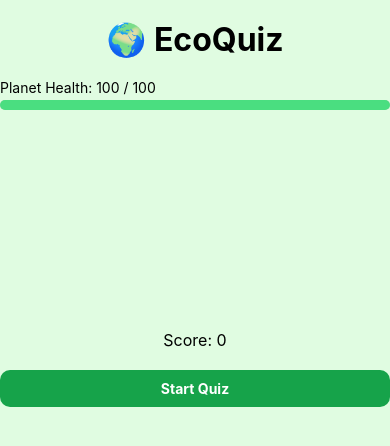
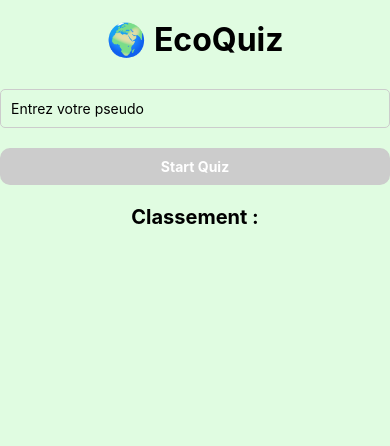
Before and after one commit to MrTanguy/hackaton-ia, a React Native app: screen /explore in a window 390 px wide. Shown: the top 446 px of the page. Built offline with nearby package versions, Linux system fonts and the light colour scheme.

Commit message:
Add ranking

```diff
--- a/App.js
+++ b/App.js
@@ -1,5 +1,6 @@
-import React, { useState } from 'react';
-import { ActivityIndicator, SafeAreaView, StyleSheet, Text, TouchableOpacity, View } from 'react-native';
+import AsyncStorage from '@react-native-async-storage/async-storage';
+import React, { useEffect, useState } from 'react';
+import { ActivityIndicator, FlatList, SafeAreaView, StyleSheet, Text, TextInput, TouchableOpacity, View } from 'react-native';
 import QuestionCard from './components/QuestionCard';
 import { fetchQuestion } from './lib/ai';
 
@@ -16,6 +17,26 @@ export default function App() {
   });
   const [loading, setLoading] = useState(false);
   const [gameOver, setGameOver] = useState(false);
+  const [pseudo, setPseudo] = useState('');
+  const [leaderboard, setLeaderboard] = useState([]);
+  const [quizStarted, setQuizStarted] = useState(false);
+
+  useEffect(() => {
+    const loadLeaderboard = async () => {
+      const storedLeaderboard = await AsyncStorage.getItem('leaderboard');
+      if (storedLeaderboard) {
+        setLeaderboard(JSON.parse(storedLeaderboard));
+      }
+    };
+    loadLeaderboard();
+  }, []);
+
+  const saveScore = async () => {
+    const newEntry = { pseudo, score: quiz.score };
+    const updatedLeaderboard = [...leaderboard, newEntry].sort((a, b) => b.score - a.score).slice(0, 10);
+    setLeaderboard(updatedLeaderboard);
+    await AsyncStorage.setItem('leaderboard', JSON.stringify(updatedLeaderboard));
+  };
 
   const loadQuestion = async () => {
     setLoading(true);
@@ -57,14 +78,53 @@ export default function App() {
     }, 1500);
   };
 
+  if (!quizStarted) {
+    return (
+      <SafeAreaView style={styles.container}>
+        <Text style={styles.title}>🌍 EcoQuiz</Text>
+        <TextInput
+          style={styles.input}
+          placeholder="Entrez votre pseudo"
+          value={pseudo}
+          onChangeText={setPseudo}
+        />
+        <TouchableOpacity
+          style={[styles.button, { backgroundColor: pseudo ? '#16a34a' : '#ccc' }]}
+          onPress={() => {
+            if (pseudo) {
+              setQuizStarted(true);
+              loadQuestion();
+            }
+          }}
+          disabled={!pseudo}>
+          <Text style={styles.buttonText}>Start Quiz</Text>
+        </TouchableOpacity>
+        <Text style={styles.leaderboardTitle}>Classement :</Text>
+        <FlatList
+          data={leaderboard}
+          keyExtractor={(item, index) => index.toString()}
+          renderItem={({ item }) => (
+            <Text style={styles.leaderboardItem}>
+              {item.pseudo}: {item.score}
+            </Text>
+          )}
+        />
+      </SafeAreaView>
+    );
+  }
+
   if (gameOver) {
     return (
       <SafeAreaView style={styles.container}>
         <Text style={styles.title}>🌍 EcoQuiz</Text>
         <Text style={styles.gameOverText}>Vous avez perdu !</Text>
         <Text style={styles.score}>Score final : {quiz.score}</Text>
-        <TouchableOpacity style={styles.button} onPress={() => {
+        <TouchableOpacity
+          style={styles.button}
+          onPress={() => {
+            saveScore();
             setGameOver(false);
+            setQuizStarted(false);
             setQuiz({
               question: '',
               options: [],
@@ -78,6 +138,16 @@ export default function App() {
           }}>
           <Text style={styles.buttonText}>Recommencer</Text>
         </TouchableOpacity>
+        <Text style={styles.leaderboardTitle}>Classement :</Text>
+        <FlatList
+          data={leaderboard}
+          keyExtractor={(item, index) => index.toString()}
+          renderItem={({ item }) => (
+            <Text style={styles.leaderboardItem}>
+              {item.pseudo}: {item.score}
+            </Text>
+          )}
+        />
       </SafeAreaView>
     );
   }
@@ -97,9 +167,6 @@ export default function App() {
         <QuestionCard quiz={quiz} handleSelect={handleSelect} />
       )}
       <Text style={styles.score}>Score: {quiz.score}</Text>
-      <TouchableOpacity style={styles.button} onPress={loadQuestion}>
-        <Text style={styles.buttonText}>{quiz.question ? 'Next Question' : 'Start Quiz'}</Text>
-      </TouchableOpacity>
     </SafeAreaView>
   );
 }
@@ -114,4 +181,7 @@ const styles = StyleSheet.create({
   button: { backgroundColor: '#16a34a', padding: 10, borderRadius: 10, alignItems: 'center', marginTop: 10 },
   buttonText: { color: 'white', fontWeight: 'bold' },
   gameOverText: { fontSize: 24, fontWeight: 'bold', textAlign: 'center', marginVertical: 20, color: 'red' },
+  input: { borderWidth: 1, borderColor: '#ccc', borderRadius: 5, padding: 10, marginVertical: 10 },
+  leaderboardTitle: { fontSize: 20, fontWeight: 'bold', marginTop: 20, textAlign: 'center' },
+  leaderboardItem: { fontSize: 16, textAlign: 'center', marginVertical: 5 },
 });
```
Also changed, not shown: app/(tabs)/_layout.tsx (+6 -2 lines), components/ui/IconSymbol.tsx (+3 -8 lines), package.json (+9 -6 lines), 1 other file (tests, documents, lock files or other folders). Lines whose indentation alone changed are shown as unchanged.
